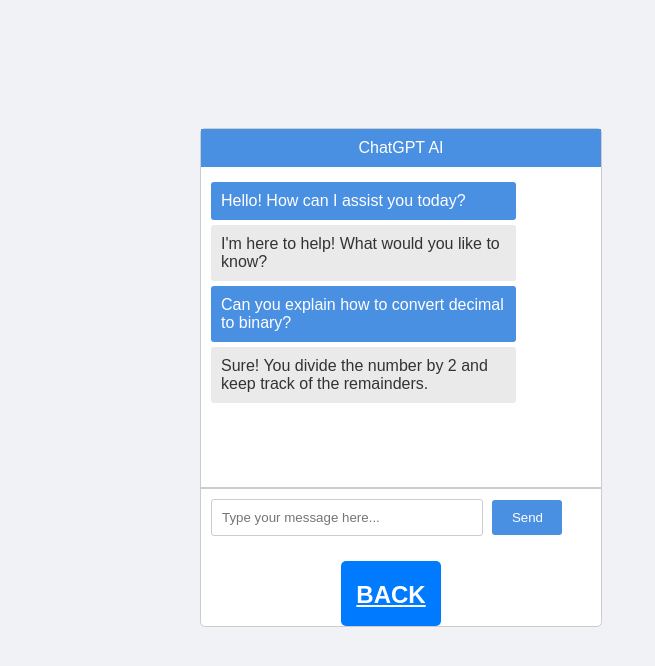
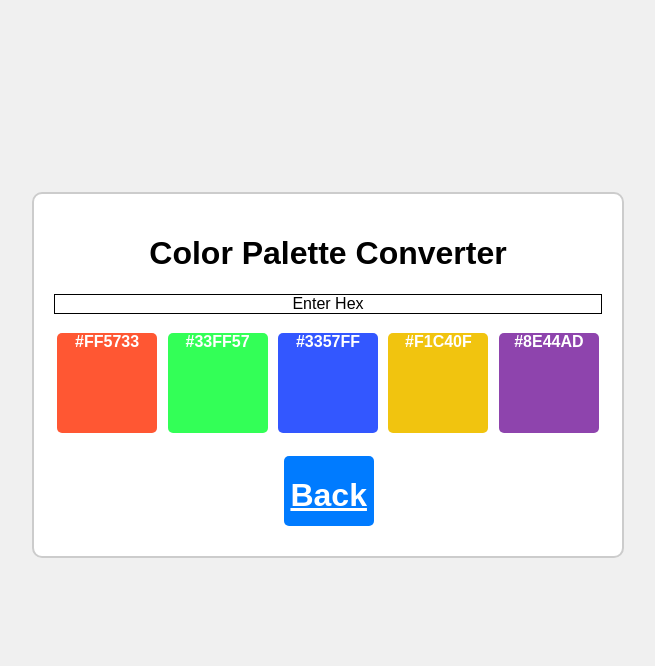
Before and after one commit to SYnx143/html-project1, a plain HTML site: page color palette.html in a window 1280 px wide. Shown: the whole page, without its empty margins (312-967 px from the left). Drawn offline with Linux system fonts and the light colour scheme.

Commit message:
Update color palette.html

```diff
--- a/color palette.html
+++ b/color palette.html
@@ -3,81 +3,79 @@
 <head>
     <meta charset="UTF-8">
     <meta name="viewport" content="width=device-width, initial-scale=1.0">
-    <title>Color Pallete</title>
+    <link rel="stylesheet" href="styles.css">
+    <title>Color Palette Converter</title>
     <link rel="icon" type="images/png" href="Untitled_design_1.webp">
 
     <style>
         body {
+            display: flex;
+            flex-direction: column;
+            align-items: center;
             margin: 0;
+            background-color: #f0f0f0;
             font-family: Arial, sans-serif;
-            background-color: #f0f2f5;
-            display: flex;
-            height: 100%;
         }
-        .chat-box {
-            width: 400px;
-            max-width: 100%;
+
+        .container {
+            text-align: center;
+            padding: 20px;
+            border: 2px solid #ccc;
+            border-radius: 10px;
+            background-color: white;
+            margin-top: 15%;
+            height: auto; /* Adjusted to auto to accommodate additional content */
+        }
+
+        input {
+            padding: 10px;
+            font-size: 16px;
+            margin-bottom: 20px;
+            width: 80%;
             border: 1px solid #ccc;
             border-radius: 5px;
-            background: white;
-            display: block;
-            margin-left: 40%;
-            margin-top: 10%;
         }
-        .chat-header {
-            background: #4a90e2;
+
+        .palette {
+            display: inline-block;
+        }
+
+        p {
+            border: 1px solid black;
+        }
+
+        .color {
+            width: 100px;
+            height: 100px;
+            border-radius: 5px;
             color: white;
-            padding: 10px;
-            text-align: center;
+            display: inline-block;
+            font-weight: bold;
+            margin: 3px;
         }
-        .chat-messages {
-            padding: 10px;
-            height: 300px;
-            border-bottom: 1px solid #ccc;
+
+        .color1 { background-color: #FF5733; }
+        .color2 { background-color: #33FF57; }
+        .color3 { background-color: #3357FF; }
+        .color4 { background-color: #F1C40F; }
+        .color5 { background-color: #8E44AD; }
+
+        .custom-color {
+            width: 100px;
+            height: 100px;
+            border-radius: 5px;
+            margin-left: 41%;
         }
-        .message {
-            margin: 5px 0;
-            padding: 10px;
-            border-radius: 3px;
-            max-width: 75%;
-        }
-        .user-message {
-            background: #4a90e2;
-            color: white;
-        }
-        .bot-message {
-            background: #eaeaea;
-            color: #333;
-        }
-        .chat-input {
-            padding: 10px;
-            border-top: 1px solid #ccc;
-        }
-        .chat-input input {
-            width: 250px;
-            padding: 10px;
-            border: 1px solid #ccc;
-            border-radius: 3px;
-            margin-right: 5px;
-        }
-        .chat-input button {
-            padding: 10px;
-            background: #4a90e2;
-            color: white;
-            border: none;
-            border-radius: 3px;
-            width: 70px;
-        }
+
         a {
             display: inline-block;
-    height: 65px;
-    width: 100px;
+            height: 70px;
+            width: 90px;
             background-color: #007bff;
             color: white;
             text-align: center;
             border-radius: 5px;
-    margin-top: 15px;
-    margin-left: 35%;
+            margin-top: 20px;
         }
 
         a:hover {
@@ -86,21 +84,20 @@ a:hover {
     </style>
 </head>
 <body>
-    <div class="chat-box">
-        <div class="chat-header">
-            ChatGPT AI
+    <div class="container">
+        <h1>Color Palette Converter</h1>
+        <p>Enter Hex</p>
+        <div class="palette">
+            <div class="color color1">#FF5733</div>
+            <div class="color color2">#33FF57</div>
+            <div class="color color3">#3357FF</div>
+            <div class="color color4">#F1C40F</div>
+            <div class="color color5">#8E44AD</div>
         </div>
-        <div class="chat-messages">
-            <div class="message user-message">Hello! How can I assist you today?</div>
-            <div class="message bot-message">I'm here to help! What would you like to know?</div>
-            <div class="message user-message">Can you explain how to convert decimal to binary?</div>
-            <div class="message bot-message">Sure! You divide the number by 2 and keep track of the remainders.</div>
-        </div>
-        <div class="chat-input">
-            <input type="text" placeholder="Type your message here..." />
-            <button>Send</button>
-        </div>
-        <a href="Features.html"><h2>BACK</h2></a>
+        <!-- Custom color box -->
+        <div class="custom-color"><a href="Features.html"><h1>Back</h1></a></div>
+
+
     </div>
 </body>
 </html>
```
Lines whose indentation alone changed are shown as unchanged.
